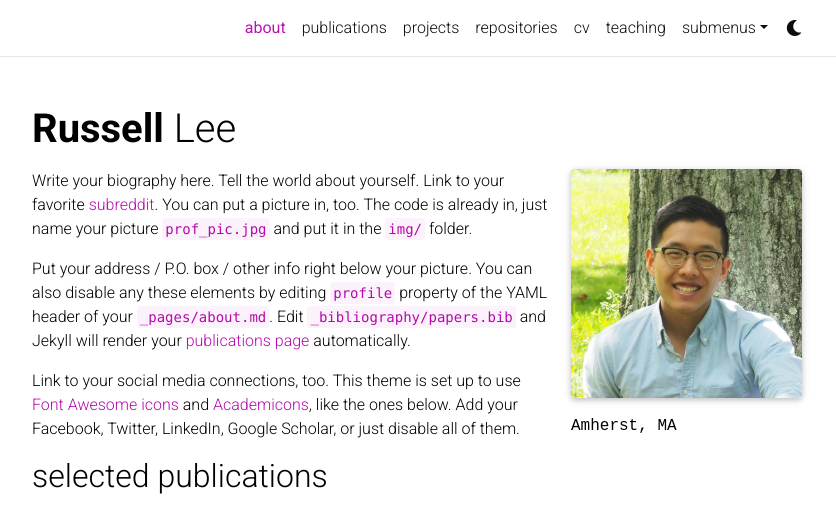
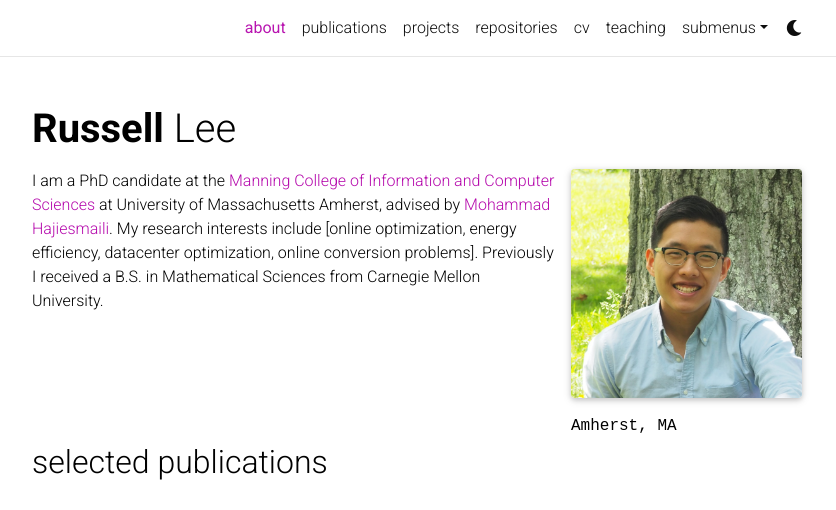
Before and after one commit to russell-lee/russell-lee.github.io, a Jekyll site: the page built from _pages/about.md, in a window 1280 px wide, cut to the strip 0-510 px from the top of the page. Shown: the whole strip, without its empty margins (223-1059 px from the left). Built offline with Jekyll 4.4.1, drawn with Linux system fonts in a browser that asks for light colours; full-size pictures stand in for the smaller copies a plugin makes; comment, search, counter and statistics services are not loaded; a style sheet for code colours, icons or effects is not loaded.

Commit message:
bio update

```diff
--- a/_pages/about.md
+++ b/_pages/about.md
@@ -16,8 +16,8 @@ selected_papers: true # includes a list of papers marked as "selected={true}"
 social: true  # includes social icons at the bottom of the page
 ---
 
-Write your biography here. Tell the world about yourself. Link to your favorite [subreddit](http://reddit.com). You can put a picture in, too. The code is already in, just name your picture `prof_pic.jpg` and put it in the `img/` folder.
+I am a PhD candidate at the [Manning College of Information and Computer Sciences](https://cics.umass.edu) at University of Massachusetts Amherst, advised by [Mohammad Hajiesmaili](https://groups.cs.umass.edu/hajiesmaili/).  My research interests include [online optimization, energy efficiency, datacenter optimization, online conversion problems].  Previously I received a B.S. in Mathematical Sciences from Carnegie Mellon University.
 
-Put your address / P.O. box / other info right below your picture. You can also disable any these elements by editing `profile` property of the YAML header of your `_pages/about.md`. Edit `_bibliography/papers.bib` and Jekyll will render your [publications page](/al-folio/publications/) automatically.
+<!-- Put your address / P.O. box / other info right below your picture. You can also disable any these elements by editing `profile` property of the YAML header of your `_pages/about.md`. Edit `_bibliography/papers.bib` and Jekyll will render your [publications page](/al-folio/publications/) automatically.
 
-Link to your social media connections, too. This theme is set up to use [Font Awesome icons](http://fortawesome.github.io/Font-Awesome/) and [Academicons](https://jpswalsh.github.io/academicons/), like the ones below. Add your Facebook, Twitter, LinkedIn, Google Scholar, or just disable all of them.
+Link to your social media connections, too. This theme is set up to use [Font Awesome icons](http://fortawesome.github.io/Font-Awesome/) and [Academicons](https://jpswalsh.github.io/academicons/), like the ones below. Add your Facebook, Twitter, LinkedIn, Google Scholar, or just disable all of them. -->
```
